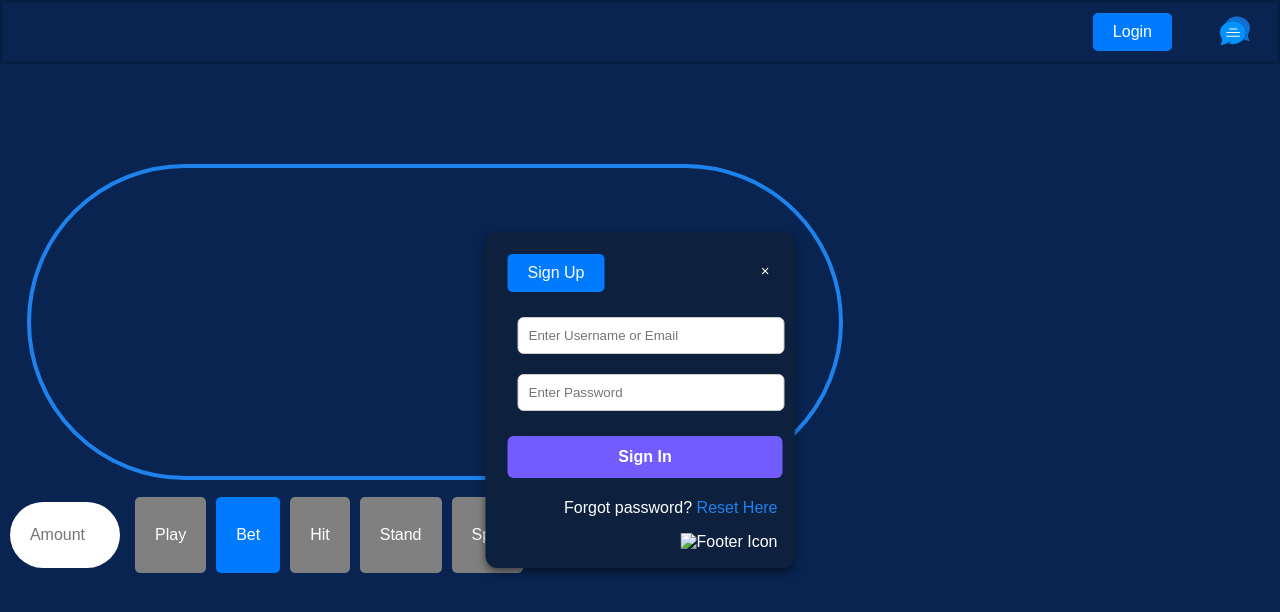
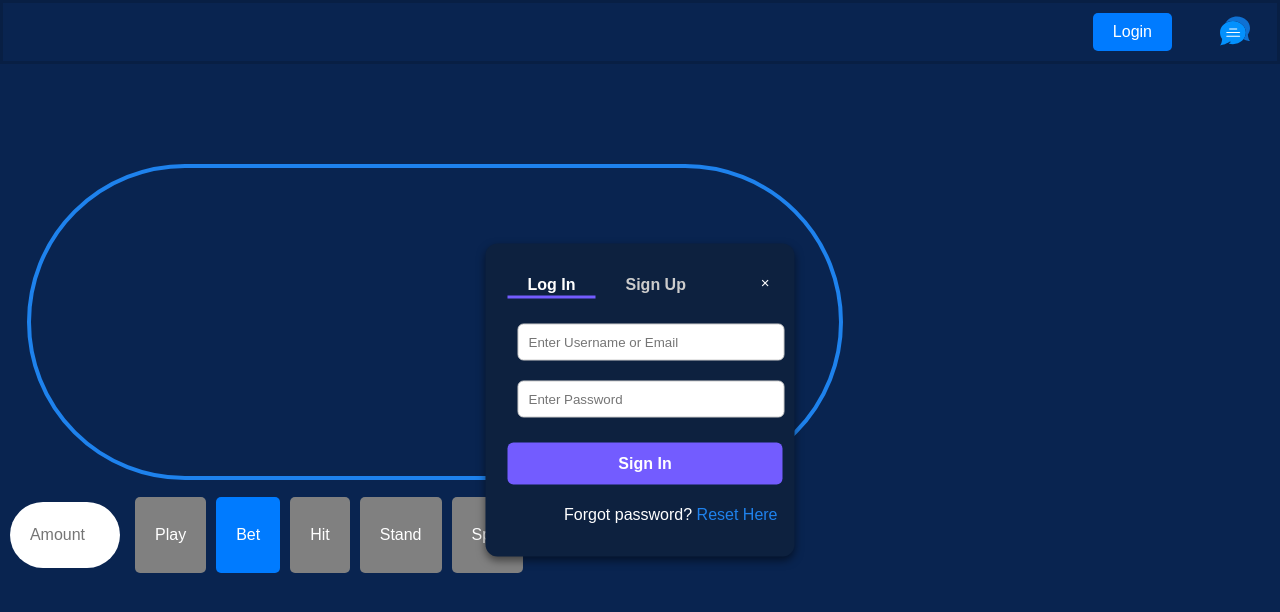
Before and after one commit to ReturnOfENTP/BlackJackScript, a plain HTML site: page index.html in a window 1280 px wide. Both pictures are taken after a click on the button "Login". Drawn offline with Linux system fonts and the light colour scheme.

Commit message:
updated sign up and toggle form function in login modal

```diff
--- a/assets/script.js
+++ b/assets/script.js
@@ -434,6 +434,42 @@ document.addEventListener("DOMContentLoaded", function () {
 
 });
 
+document.addEventListener("DOMContentLoaded", function () {
+    const loginButton = document.getElementById("login-button");
+    const modal = document.getElementById("login-modal");
+    const closeButton = document.querySelector(".close-button");
+    const loginTab = document.getElementById("login-tab");
+    const signupTab = document.getElementById("signup-tab");
+    const loginForm = document.getElementById("login-form");
+    const signupForm = document.getElementById("signup-form");
+
+    // Open the modal when the login button is clicked
+    loginButton.addEventListener("click", function () {
+        modal.classList.add("show");
+    });
+
+    // Close the modal when the close button is clicked
+    closeButton.addEventListener("click", function () {
+        modal.classList.remove("show");
+    });
+
+    // Switch to login form
+    loginTab.addEventListener("click", function () {
+        loginForm.classList.add("active");
+        signupForm.classList.remove("active");
+        loginTab.classList.add("active");
+        signupTab.classList.remove("active");
+    });
+
+    // Switch to sign-up form
+    signupTab.addEventListener("click", function () {
+        signupForm.classList.add("active");
+        loginForm.classList.remove("active");
+        signupTab.classList.add("active");
+        loginTab.classList.remove("active");
+    });
+});
+
 // Open Modal
 function openModal() {
     document.getElementById('login-modal').style.display = 'flex';
--- a/assets/style.css
+++ b/assets/style.css
@@ -1,4 +1,55 @@
+/* Active Tab Button */
+.tab-button.active {
+    color: white; /* Keep the text color white */
+}
 
+/* Inactive Tab Button */
+.tab-button {
+    background-color: transparent;
+    color: #ccc;
+    border: none;
+    cursor: pointer;
+    font-weight: bold;
+    position: relative; /* Add position relative for positioning the underline */
+    padding-bottom: 5px; /* Space for the underline */
+}
+
+/* Underline Transition */
+.tab-button::after {
+    content: '';
+    position: absolute;
+    bottom: 0;
+    left: 0;
+    width: 100%;
+    height: 3px;
+    background-color: #735cff;
+    transform: scaleX(0);
+    transform-origin: bottom right;
+    transition: transform 0.3s ease-out;
+}
+
+/* Active Tab Underline Effect */
+.tab-button.active::after {
+    transform: scaleX(1);
+    transform-origin: bottom left;
+}
+
+/* Hover Effect for Tabs */
+.tab-button:hover {
+    color: #735cff;
+}
+
+/* Hide non-active form */
+.form {
+    display: none;
+}
+
+/* Show the active form */
+.form.active {
+    display: block;
+}
+
+/* Modal Styles */
 .modal {
     position: fixed;
     top: 50%;
@@ -86,8 +137,14 @@
     color: #735cff;
 }
 
+#login-tab.tab-button {
+background-color: transparent;
 
+}
 
+#signup-tab.tab-button {
+background-color: transparent;
+}
 
 
 /* Sliding Main Section */
@@ -143,27 +200,6 @@
         right: 10px;
     }
 }
-
-
-
-
-
-
-
-
-
-
-
-
-
-
-
-
-
-
-
-
-
 
 /* General Body Styles */
 .inline-header li{
--- a/index.html
+++ b/index.html
@@ -20,10 +20,12 @@
                 <div class="modal-content">
                     <button class="close-button">&times;</button>
                     <div class="modal-header">
-
+                        <button class="tab-button active" id="login-tab">Log In</button>
                         <button class="tab-button" id="signup-tab">Sign Up</button>
                     </div>
-                    <form id="login-form">
+
+                    <!-- Login Form -->
+                    <form id="login-form" class="form active">
                         <div class="input-group">
                             <label>
                                 <i class="fas fa-user"></i>
@@ -39,9 +41,37 @@
                         <button type="submit" class="primary-button">Sign In</button>
                         <p class="forgot-password">Forgot password? <a href="#">Reset Here</a></p>
                     </form>
-                    <div class="modal-footer">
-                        <img src="your-image.png" alt="Footer Icon" class="footer-image">
-                    </div>
+
+                    <!-- Sign-Up Form -->
+                    <form id="signup-form" class="form">
+                        <div class="input-group">
+                            <label>
+                                <i class="fas fa-envelope"></i>
+                                <input type="email" id="email" placeholder="Enter Email" required>
+                            </label>
+                        </div>
+                        <div class="input-group">
+                            <label>
+                                <i class="fas fa-user"></i>
+                                <input type="text" id="username" placeholder="Enter Username" required>
+                                <small class="error-message">Username must be 4-12 characters and contain only letters or numbers.</small>
+                            </label>
+                        </div>
+                        <div class="input-group">
+                            <label>
+                                <i class="fas fa-eye"></i>
+                                <input type="password" id="password" placeholder="Enter Password" required>
+                            </label>
+                        </div>
+                        <div class="input-group">
+                            <label>
+                                <i class="fas fa-eye"></i>
+                                <input type="password" id="confirm-password" placeholder="Re-enter Password" required>
+                            </label>
+                        </div>
+                        <button type="submit" class="primary-button">Sign Up</button>
+                    </form>
+
                 </div>
             </div>
         </nav>
```
Lines whose indentation alone changed are shown as unchanged.
